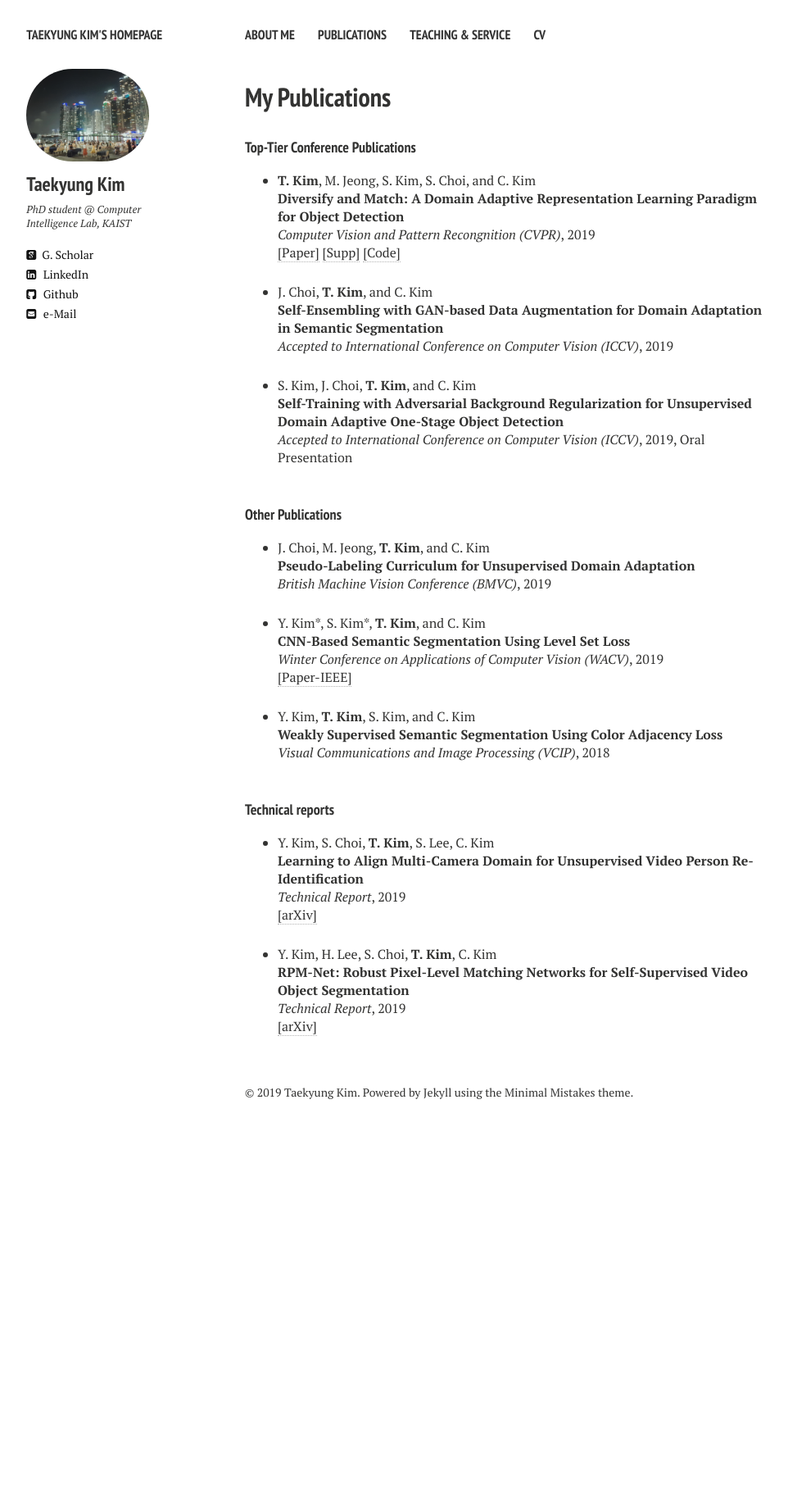
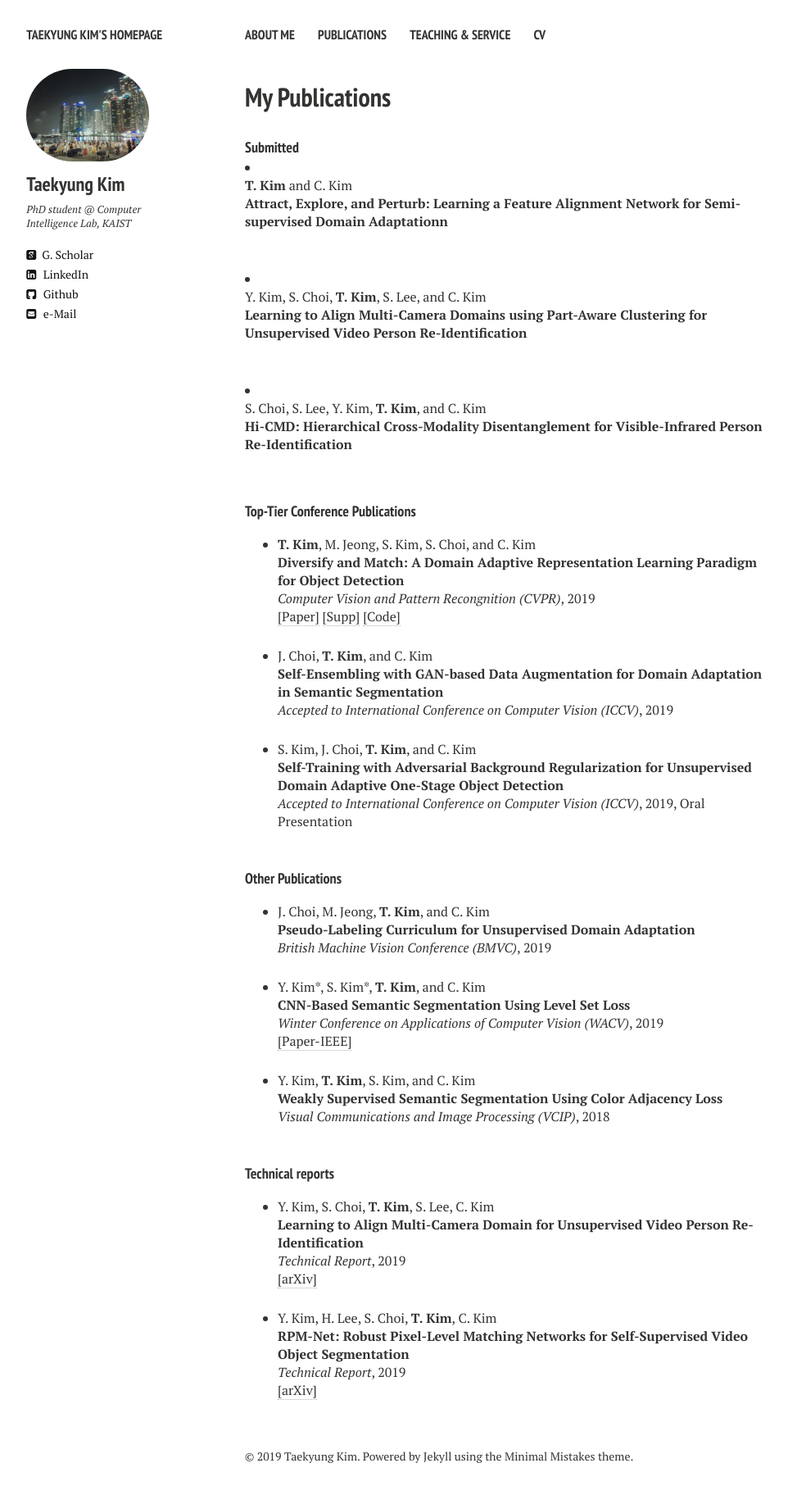
Before and after one commit to TKKim93/TKKim93.github.io, a Jekyll site: the page built from publications.md, in a window 1280 px wide. Shown: the whole page at 82% size, without its empty margins (21-983 px from the left). Built offline with Jekyll 4.4.1, drawn with Linux system fonts in a browser that asks for light colours; nearby versions of some CDN libraries; before the commit the page ends 1391 px from its top, so only the background shows below that.

Commit message:
update submission. CVPR'20

```diff
--- a/_layouts/publications.html
+++ b/_layouts/publications.html
@@ -79,6 +79,34 @@
     <h1>{{ page.title }}</h1>
     <div class="article-wrap">
       {{ content }}
+
+<h4 style="margin-bottom:0px;padding-top:10px;">Submitted</h4>
+<!-- Item:  -->
+<li ><p>
+<b>T. Kim</b> and C. Kim
+<br><b>Attract, Explore, and Perturb: Learning a Feature Alignment Network for Semi-supervised Domain Adaptationn</b><br>
+<br />
+<!-- <a href="javascript:toggleBibtex('')">[BibTeX]</a> -->
+</p>
+</li>
+
+<!-- Item:  -->
+<li ><p>
+Y. Kim, S. Choi, <b>T. Kim</b>, S. Lee, and C. Kim
+<br><b>Learning to Align Multi-Camera Domains using Part-Aware Clustering for Unsupervised Video Person Re-Identification</b><br>
+<br />
+<!-- <a href="javascript:toggleBibtex('')">[BibTeX]</a> -->
+</p>
+</li>
+
+<!-- Item:  -->
+<li ><p>
+S. Choi, S. Lee, Y. Kim, <b>T. Kim</b>, and C. Kim
+<br><b>Hi-CMD: Hierarchical Cross-Modality Disentanglement for Visible-Infrared Person Re-Identification</b><br>
+<br />
+<!-- <a href="javascript:toggleBibtex('')">[BibTeX]</a> -->
+</p>
+</li>
 
 
 
```
